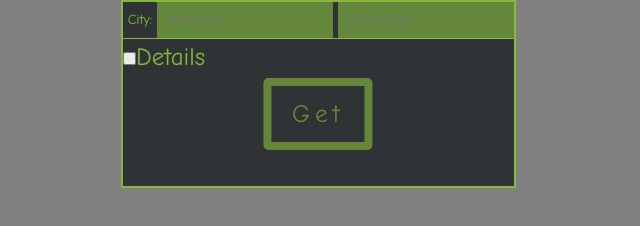
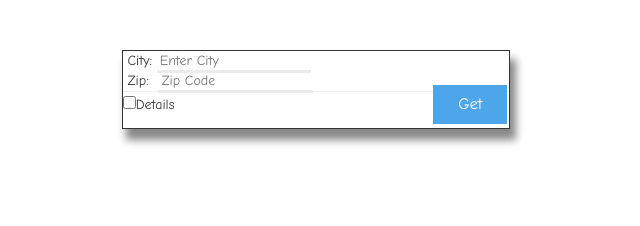
Before and after one commit to AndrejByra/Weather, a plain HTML site: page index.html in a window 1280 px wide. Shown: the whole page, without its empty margins (324-964 px from the left). Drawn offline with nearby package versions, Linux system fonts and the light colour scheme.

Commit message:
added ajax and new style

```diff
--- a/index.html
+++ b/index.html
@@ -11,13 +11,14 @@
 <body>
 	<div class="container">
   <div class="row">
-	<table border="3" id="table">
+	<table id="table" border="1" align="center">
 		<div class="col-sm-4">
 		 <tr>
                 <td>
                     <span class="city"> City:</span>
-                    <input id="entercity"  type="text" name="city" placeholder="EnterCity" >
-                    <input id="entercode"  type="text" name="code" placeholder="EnterCode" >
+                    <input id="entercity"  type="text" name="city" placeholder="Enter City" ><br>
+                    <span class="city"> Zip:</span>
+                    <input id="entercode"  type="text" name="code" placeholder="Zip Code" >
                 </td>
             </tr>
             <tr>
@@ -38,5 +39,7 @@
   </div>
 </div>
 
+
+
 </body>
 </html>
--- a/script.js
+++ b/script.js
@@ -9,7 +9,23 @@ $(document).ready(function(){
 				urllink=urllink+','+code;
 			urllink=urllink+','+code;
 			urllink=urllink+'&APPID=f7fabd71df106f511e278922bc54e16a';
+
+			$.ajax(
+			{
+				url: urlLink,
+				data: {format: 'json'},
+				error: function()
+				{
+					//chyba
+				},
+				dataType: 'json',
+				success: function(data)
+				{
+					console.log("temp: "+data.main.temp);
+					console.log("desc: "+data.weather[0].description);
+				},
+				type: 'GET'
+			});
 		}
-}
-}
+	});
 });
--- a/style.css
+++ b/style.css
@@ -1,65 +1,46 @@
+#get {
+    background-color: #4EA6EA;
+    border: none;
+    color: white;
+    padding: 8px 25px;
+    text-align: center;
+    text-decoration: none;
+    display: inline-block;
+    font-size: 16px;
+    margin: 4px 2px;
+    cursor: pointer;
+    margin-left: 240px;
+    margin-top: -30px;
+
+}
+#get:hover {
+    box-shadow: 0 12px 16px 0 rgba(0,0,0,0.24),0 17px 50px 0 rgba(0,0,0,0.19);
+}
 body{
-	background-color: grey;
+    font-family: "Comic Sans MS", cursive, sans-serif;
 }
 
-
-
 #table{
-
-background-color: #222629;
-color: #86C232;
-border:2px solid #86C232;
-font-family: "Comic Sans MS", cursive, sans-serif;
-opacity: 0.85;
-}
-#entercode{
-
-}
-#entercity{
+      border: 1px solid;
+    padding: 10px;
+    box-shadow: 5px 10px 8px 1px #888888;
+    margin-top: 50px;
 
 }
 
-input[type=text]{
-
-   padding: 8px 12px;
-    box-sizing: border-box;
-    border: none;
-    background-color: #61892F;
-    color: white;
-    font-family: "Comic Sans MS", cursive, sans-serif;
-
-    	}
-
-    	#get {
-
-  color: white;
-  font-size: 11px;
-  display: inline-block;
-    margin-left: 50%;
-    margin-top: 10%;
-    font-family: "Comic Sans MS", cursive, sans-serif;
-  overflow: hidden;
-  top: 60%;
-  left: 50%;
-  transform: translate(-50%, -50%);
-  -ms-transform: translate(-50%, -50%);
-  padding: 0.4em 0.8em;
-  font-size: 1.8em;
-  letter-spacing: 5px;
-  border-radius: 5px;
-  border: 8px solid #61892F;
-  color: #61892F;
-  background: none;
-
+input[type=text] {
+  height:17px;
+  border: 0;
+  width: calc(40% - 2px);
+  margin-left:1px;
+  box-shadow: -8px 10px 0px -7px #ebebeb, 8px 10px 0px -7px #ebebeb;
+  -webkit-transition: box-shadow 0.3s;
+  transition: box-shadow 0.3s;
 }
-#get:hover {
-  background-color: #61892F;
-  color: #86C232;
-  border: 8px solid #86C232;
-
-  font-family: "Comic Sans MS", cursive, sans-serif;
+input[type=text]:focus {
+  outline: none;
+  box-shadow: -8px 10px 0px -7px #4EA6EA, 8px 10px 0px -7px #4EA6EA;
 }
-
-#span{
-	font-size: 25px;
+#entercode{
+    margin-left: 6px;
 }
```
